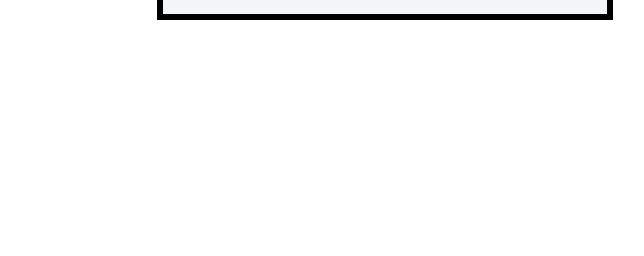
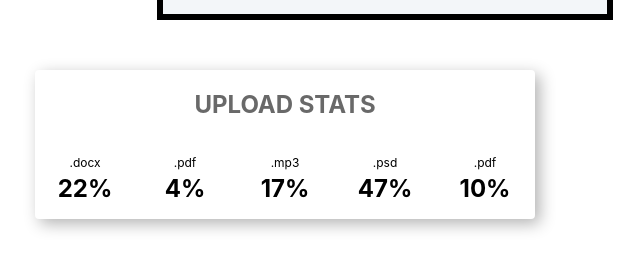
Before and after one commit to KychataOlena/goit-react-hw-01-components, a React (Create React App) app: page / in a window 1280 px wide. Shown: the part 610-866 px from the top of the page, without its empty margins (355-999 px from the left). Before the commit the page ends 800 px from the top, so only its background shows below. Built offline with nearby package versions, Linux system fonts and the light colour scheme.

Commit message:
add statistics

```diff
--- /dev/null
+++ b/src/Data/data.json
@@ -0,0 +1,7 @@
+[
+  { "id": "id-1", "label": ".docx", "percentage": 22 },
+  { "id": "id-2", "label": ".pdf", "percentage": 4 },
+  { "id": "id-3", "label": ".mp3", "percentage": 17 },
+  { "id": "id-4", "label": ".psd", "percentage": 47 },
+  { "id": "id-5", "label": ".pdf", "percentage": 10 }
+]
--- a/src/components/App.jsx
+++ b/src/components/App.jsx
@@ -1,5 +1,7 @@
 import { Profile } from './Profile/Profile';
+import { Statistics } from './Statistics/Statistics';
 import user from '../user.json';
+import data from '../Data/data.json';
 
 export const App = () => {
   return (
@@ -11,6 +13,9 @@ export const App = () => {
         avatar={user.avatar}
         stats={user.stats}
       />
+
+      <Statistics title="Upload stats" stats={data} />
+      {/* <Statistics stats={data} /> */}
     </div>
   );
 };
--- /dev/null
+++ b/src/components/Statistics/Statistics.jsx
@@ -0,0 +1,35 @@
+import PropTypes from 'prop-types';
+import {
+  Title,
+  StatisticsCard,
+  StatList,
+  StatsItem,
+  StatsLabel,
+  StatsPercentage,
+} from './Statistics.styled';
+
+export const Statistics = ({ title, stats }) => {
+  return (
+    <StatisticsCard>
+      {title && <Title> {title}</Title>}
+
+      <StatList>
+        {stats.map(stat => (
+          <StatsItem key={stat.id} id={stat.id}>
+            <StatsLabel>{stat.label}</StatsLabel>
+            <StatsPercentage>{stat.percentage}%</StatsPercentage>
+          </StatsItem>
+        ))}
+      </StatList>
+    </StatisticsCard>
+  );
+};
+
+Statistics.propTypes = {
+  title: PropTypes.string.isRequired,
+  stats: PropTypes.shape({
+    id: PropTypes.number.isRequired,
+    label: PropTypes.string.isRequired,
+    percentage: PropTypes.number.isRequired,
+  }).isRequired,
+};
--- /dev/null
+++ b/src/components/Statistics/Statistics.styled.jsx
@@ -0,0 +1,48 @@
+import styled from '@emotion/styled';
+export const Title = styled.h2`
+  margin-top: 30;
+  text-align: center;
+  font-size: 24px;
+  text-transform: uppercase;
+  color: #696969;
+`;
+
+export const StatisticsCard = styled.div`
+  display: flex;
+  align-items: center;
+  flex-direction: column;
+  max-width: 500px;
+  background-color: #ffffff;
+  margin-top: 40px;
+  margin-bottom: 40px;
+  margin-left: auto;
+  margin-right: auto;
+  border-radius: 4px;
+  box-shadow: 0.3em 0.3em 1em rgba(0, 0, 0, 0.3);
+`;
+export const StatList = styled.ul`
+  width: 100%;
+  display: flex;
+  list-style-type: none;
+  margin: 0;
+  padding: 0;
+`;
+
+export const StatsItem = styled.li`
+  display: inherit;
+  width: calc(100% / 5);
+  align-items: center;
+  flex-direction: column;
+  gap: 4px;
+  padding: 16px;
+  color: black;
+`;
+
+export const StatsLabel = styled.span`
+  font-size: 12px;
+`;
+
+export const StatsPercentage = styled.span`
+  font-size: 24px;
+  font-weight: 700;
+`;
```
